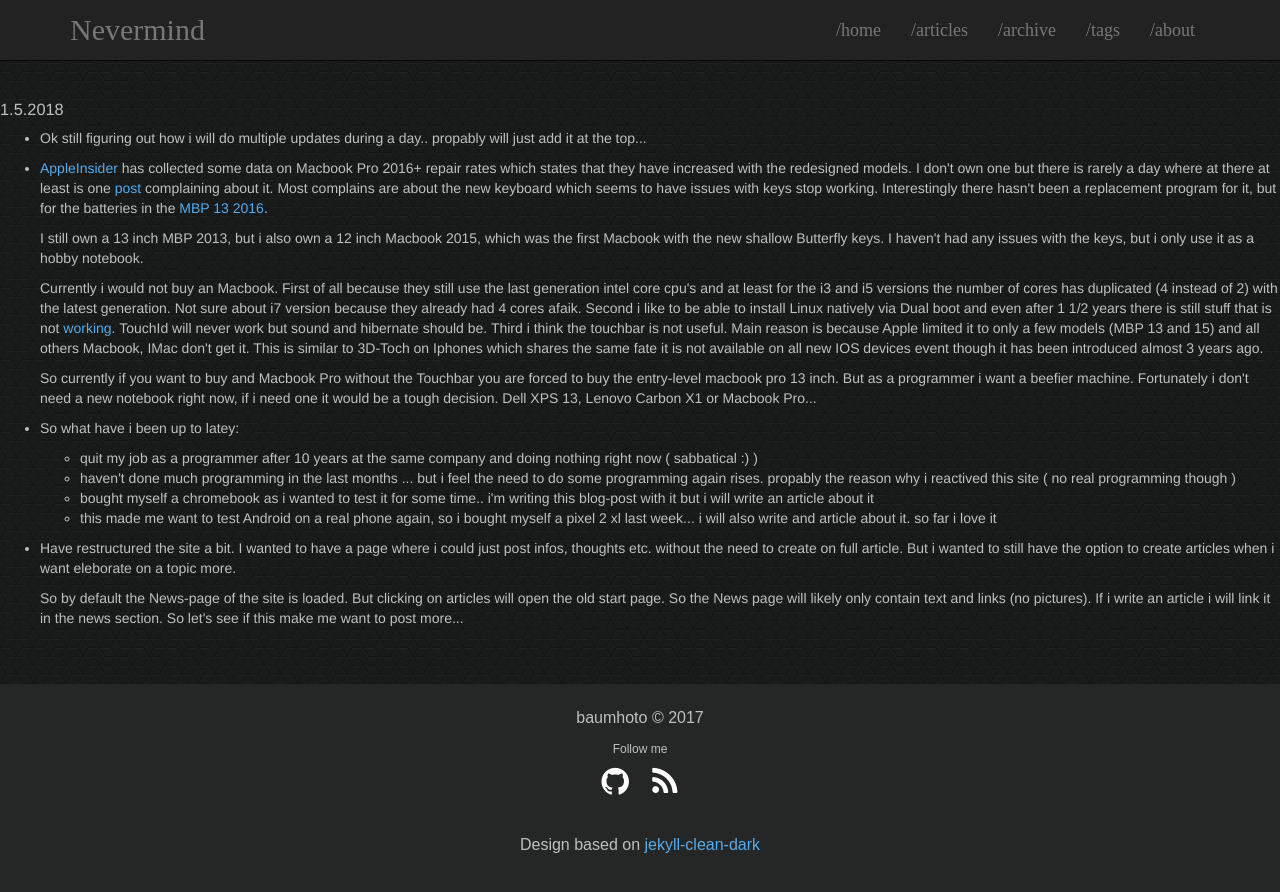
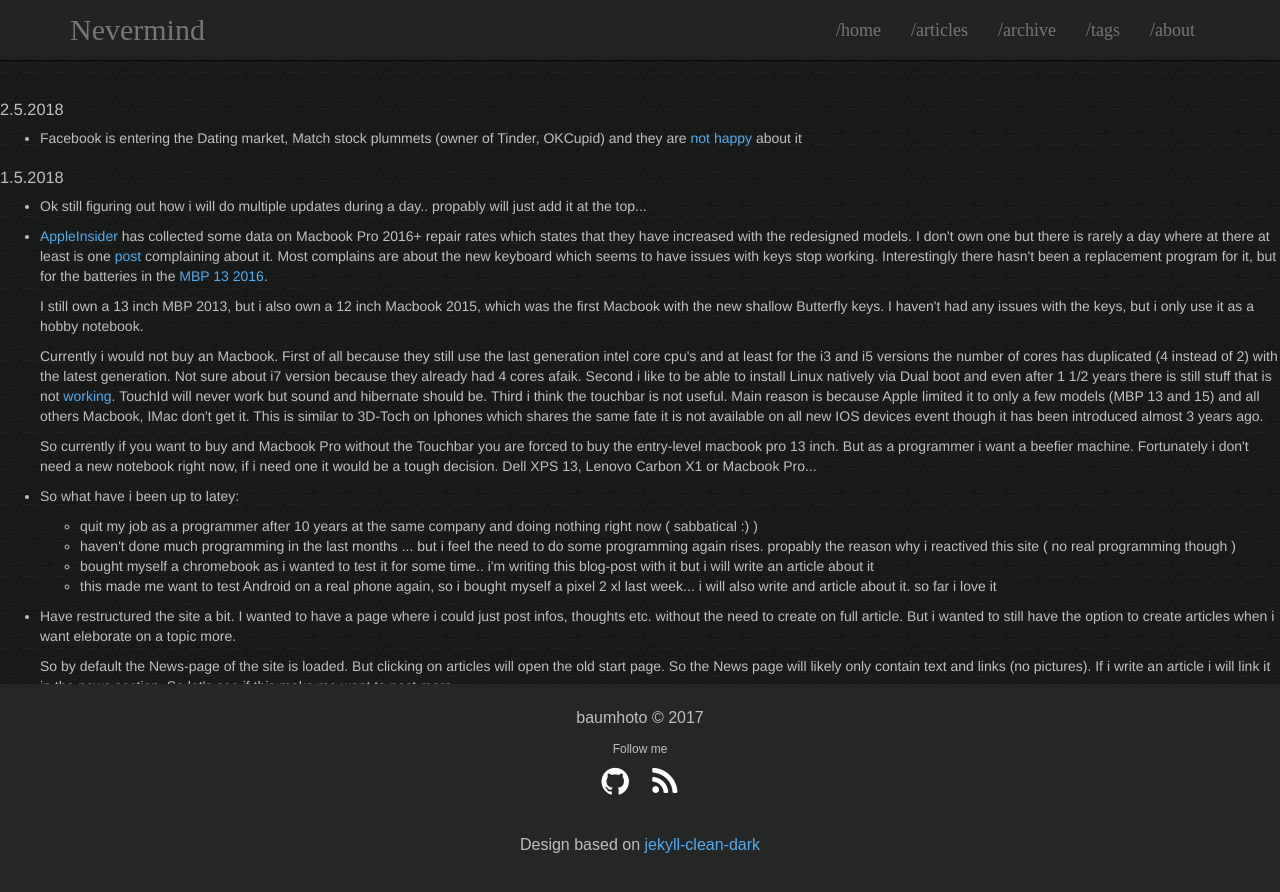
Before and after one commit to baumhoto/baumhoto.github.io, a Jekyll site: the page html/news.html, which Jekyll copies as it is, in a window 1280 px wide. Shown: the top 892 px of the page. Built offline with Jekyll 4.4.1, drawn with Linux system fonts in a browser that asks for light colours.

Commit message:
facebook dating news

```diff
--- a/html/news.html
+++ b/html/news.html
@@ -52,6 +52,12 @@
     </div>
   </nav>
   <div id="content">
+    <div id="2018_5_2">
+      <h3>2.5.2018</h3>
+      <ul>
+        <li>Facebook is entering the Dating market, Match stock plummets (owner of Tinder, OKCupid) and they are <a href="https://www.theverge.com/2018/5/1/17308806/facebook-dating-app-match-group-tinder-okcupid">not happy</a> about it</li>
+      </ul>
+    </div>
       <div id="2018_5_1">
     <h3>1.5.2018</h3>
     <ul>
```
